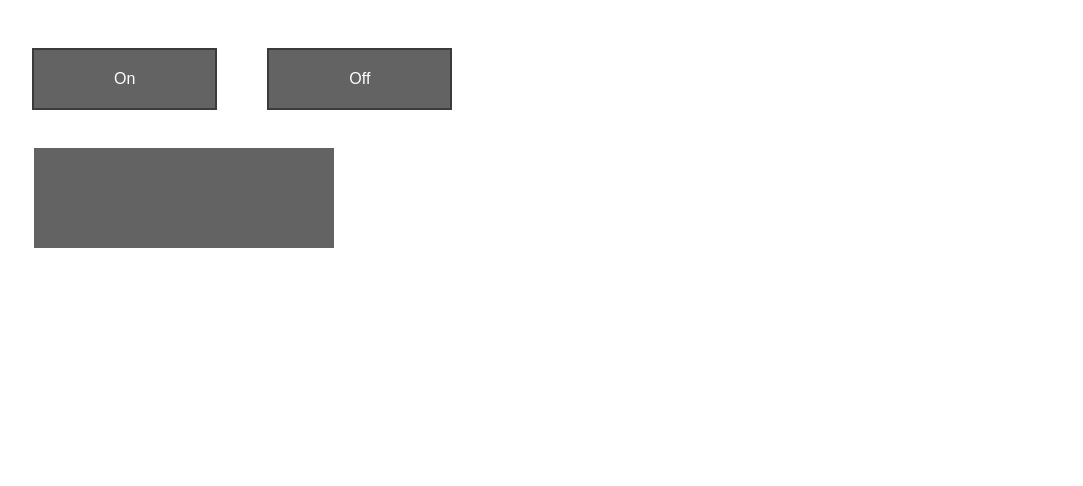
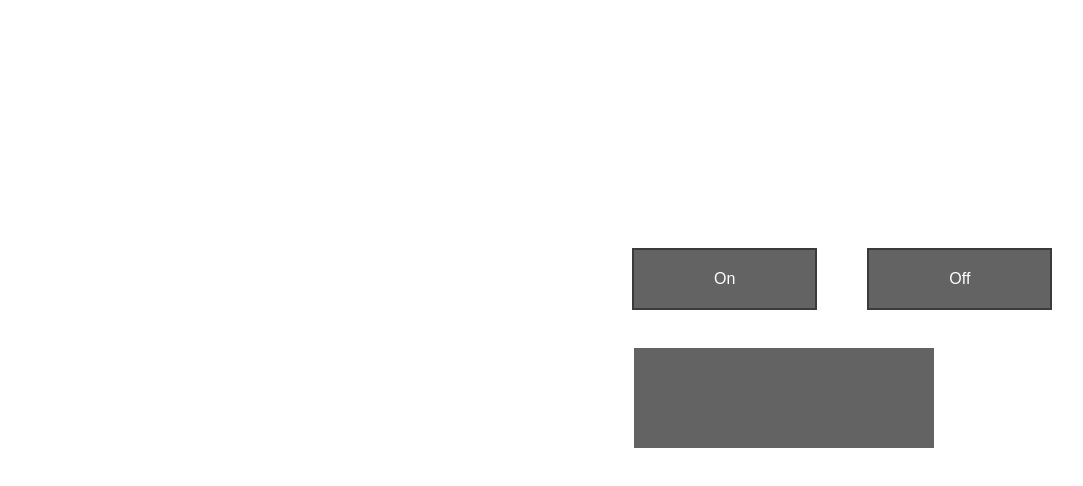
Before and after one commit to vishal-frontenddev/auto-bg-generate-with-color-code, a plain HTML site: page index.html in a window 1280 px wide. Shown: the whole page, without its empty margins (16-1099 px from the left). Drawn offline with Linux system fonts and the light colour scheme.

Commit message:
first-comp

```diff
--- a/style.css
+++ b/style.css
@@ -9,6 +9,8 @@ html, body {
     width: 100%;
     height: 100vh;
     overflow: hidden;
+    padding-left: 300px;
+    padding-top: 100px;
 }
 
 button {
```
